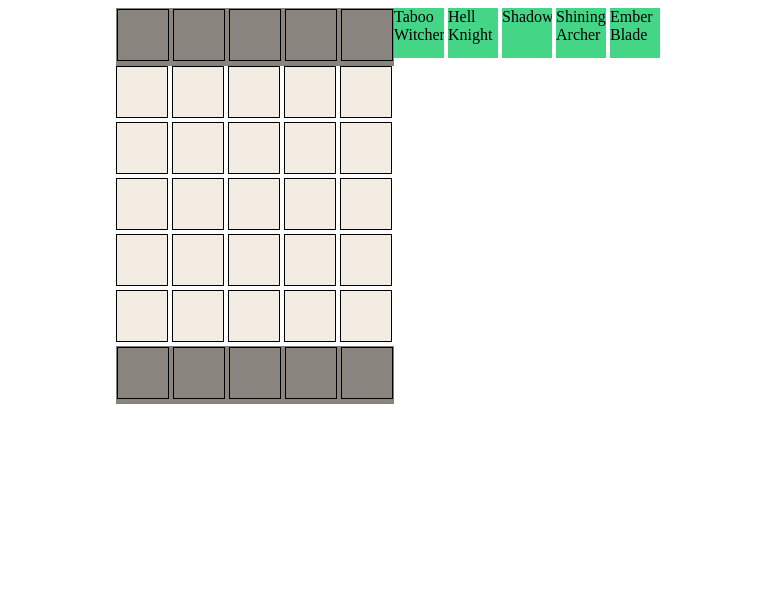
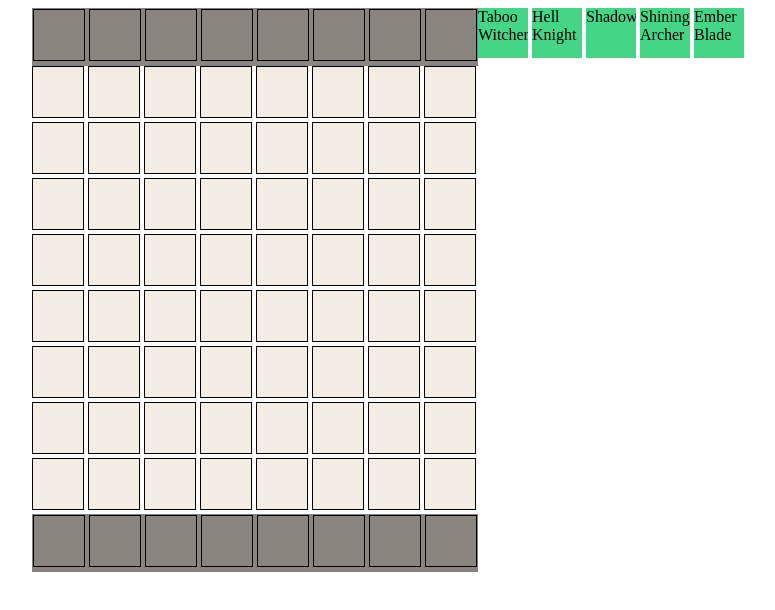
Before and after one commit to lamhuynhb779/autochess-website, a plain HTML site: page index.html in a window 1280 px wide. Shown: the whole page, without its empty margins (252-1027 px from the left). Drawn offline with Linux system fonts and the light colour scheme.

Commit message:
split files

```diff
--- a/index.html
+++ b/index.html
@@ -7,9 +7,7 @@
     <title>Autp chess</title>
     <link rel="stylesheet" href="css/common.css">
     <link rel="stylesheet" href="css/hero.css">
-
-    <script src="js/class.js"></script>
-    <script src="js/hero.js"></script>
+    <script src="js/game.js"></script>
 </head>
 <body>
     <div></div>
@@ -20,36 +18,84 @@
             <div class="waiting-box" draggable="true"></div>
             <div class="waiting-box" draggable="true"></div>
             <div class="waiting-box" draggable="true"></div>
+            <div class="waiting-box" draggable="true"></div>
+            <div class="waiting-box" draggable="true"></div>
+            <div class="waiting-box" draggable="true"></div>
         </div>
-        <div class="row">
+        <div class="row player1-board">
+            <div class="box"></div>
+            <div class="box"></div>
+            <div class="box"></div>
             <div class="box"></div>
             <div class="box"></div>
             <div class="box"></div>
             <div class="box"></div>
             <div class="box"></div>
         </div>
-        <div class="row">
+        <div class="row player1-board">
+            <div class="box"></div>
+            <div class="box"></div>
+            <div class="box"></div>
             <div class="box"></div>
             <div class="box"></div>
             <div class="box"></div>
             <div class="box"></div>
             <div class="box"></div>
         </div>
-        <div class="row">
+        <div class="row player1-board">
+            <div class="box"></div>
+            <div class="box"></div>
+            <div class="box"></div>
             <div class="box"></div>
             <div class="box"></div>
             <div class="box"></div>
             <div class="box"></div>
             <div class="box"></div>
         </div>
-        <div class="row">
+        <div class="row player1-board">
+            <div class="box"></div>
+            <div class="box"></div>
+            <div class="box"></div>
             <div class="box"></div>
             <div class="box"></div>
             <div class="box"></div>
             <div class="box"></div>
             <div class="box"></div>
         </div>
-        <div class="row">
+        <div class="row player2-board">
+            <div class="box"></div>
+            <div class="box"></div>
+            <div class="box"></div>
+            <div class="box"></div>
+            <div class="box"></div>
+            <div class="box"></div>
+            <div class="box"></div>
+            <div class="box"></div>
+        </div>
+        <div class="row player2-board">
+            <div class="box"></div>
+            <div class="box"></div>
+            <div class="box"></div>
+            <div class="box"></div>
+            <div class="box"></div>
+            <div class="box"></div>
+            <div class="box"></div>
+            <div class="box"></div>
+        </div>
+        <div class="row player2-board">
+            <div class="box"></div>
+            <div class="box"></div>
+            <div class="box"></div>
+            <div class="box"></div>
+            <div class="box"></div>
+            <div class="box"></div>
+            <div class="box"></div>
+            <div class="box"></div>
+        </div>
+        <div class="row player2-board">
+            <div class="box"></div>
+            <div class="box"></div>
+            <div class="box"></div>
             <div class="box"></div>
             <div class="box"></div>
             <div class="box"></div>
@@ -57,6 +103,9 @@
             <div class="box"></div>
         </div>
         <div class="waiting-row" id="player2-slots">
+            <div class="waiting-box"></div>
+            <div class="waiting-box"></div>
+            <div class="waiting-box"></div>
             <div class="waiting-box"></div>
             <div class="waiting-box"></div>
             <div class="waiting-box"></div>
@@ -72,6 +121,8 @@
         <div class="hero-random-box"></div>
     </div>
 
+    <script src="js/random.js"></script>
+    <script src="js/pick-hero.js"></script>
     <script src="js/process.js"></script>
 
 </body>
--- a/js/class.js
+++ /dev/null
@@ -1,14 +0,0 @@
-const classes = [
-    'Knight',
-    'Warlock',
-    'Mage',
-    'Warrior',
-    'Hunter',
-    'Assasin',
-    'Shaman',
-    'Druid',
-    'Witcher',
-    'Mech',
-    'Priest',
-    'Wizard',
-];
--- /dev/null
+++ b/js/game.js
@@ -0,0 +1,36 @@
+const classes = [
+    'Knight',
+    'Warlock',
+    'Mage',
+    'Warrior',
+    'Hunter',
+    'Assasin',
+    'Shaman',
+    'Druid',
+    'Witcher',
+    'Mech',
+    'Priest',
+    'Wizard',
+];
+
+const heroes = [
+    'Ảnh phẫn nộ', 'Taboo Witcher', 'Fallen Witcher',
+    'Frost Knight', 'Light Blade', 'Hell Knight', 'Evil Knight', 'Argali Knight', 'Avenge Knight', 'Dragon Knight', 'Cannon Granny',
+    'Sky Breaker', 'Soul Breaker', 'Egersis Ranger', 'Sky Breaker', 'Heaven Bomber', 'Ripper', 'Devastator',
+    'Defector', 'Desperate Doctor', 'Berserker', 'Fortune Teller', 'Sacred Lancer',
+    'Redaxe Chief', 'Swordman', 'Skull Hunter', 'Lava Shaman', 'Storm Shaman', 'Cave Prodigy',
+    'Tusk Champion', 'Unicorn', 'Thợ Săn rái cá', 'Werewolf', 'Poisonous Worm', 'Kiếm sĩ cáo lửa', 'Razorclaw', 'Space Walker',
+    'Orge Mage', 'Venomancer',
+    'Winter Chiropteran', 'Umbra', 'Soul Reaper', 'Thorn Predator', 'Blight Sorcerer',
+    'Shining Archer', 'Whisper Seer', 'Wind Ranger', 'Shadowcrawler', 'Shining Dragon', 'Warpwood Sage', 'Phong vũ võ giả',
+    'Shining Assasin', 'Stranger Egg', 'The Scryer',
+    'Stone Spirit', 'Water Spirit', 'Thunder Spirit', 'Linh hồn lửa', 'Dark Spirit', 'Linh hồn ánh sáng',
+    'The source', 'Flame Wizard', 'Pirate Captain', 'Tortola Elder',
+    'Soul Devourer', 'Shadow Devil', 'Doom Arbiter', 'Grimtouch', 'Rogue Guard', 'Phantom Queen',
+    'Venom', 'Frostblaze Dragon', 'Abyssal Guard', 'Abyssalcrawler', 'Siren', 'Tsunami Stalker',
+    'Lord of Sand', 'Spider Queen', 'Dwarf Sniper', 'Helicopter',
+    'Goddess of Light', 'God of War', 'Grand Herald', 'God of Thunder', 'Khan',
+    'Ghost Kid', 'Ác mộng', 'Kiếm hồn',
+    'Heaven Brew', 'Ember Blade', 'Thunder Trace', 'Jade General', 'Dualplot',
+    'Thị vệ thường ngày', 'Tư tế thường ngày', 'Gem Artisan', 'Dominator'
+];
--- a/js/hero.js
+++ b/js/hero.js
@@ -1,22 +1,17 @@
+class Hero {
+    health = 0
+    physicalDefence = 0;
+    magicDefence = 0;
+    attack = 0;
+    attackSpeed = 0.0;
+    attackRange = 0;
+    classes = [];
 
-const heroes = [
-    'Ảnh phẫn nộ', 'Taboo Witcher', 'Fallen Witcher',
-    'Frost Knight', 'Light Blade', 'Hell Knight', 'Evil Knight', 'Argali Knight', 'Avenge Knight', 'Dragon Knight', 'Cannon Granny',
-    'Sky Breaker', 'Soul Breaker', 'Egersis Ranger', 'Sky Breaker', 'Heaven Bomber', 'Ripper', 'Devastator',
-    'Defector', 'Desperate Doctor', 'Berserker', 'Fortune Teller', 'Sacred Lancer',
-    'Redaxe Chief', 'Swordman', 'Skull Hunter', 'Lava Shaman', 'Storm Shaman', 'Cave Prodigy',
-    'Tusk Champion', 'Unicorn', 'Thợ Săn rái cá', 'Werewolf', 'Poisonous Worm', 'Kiếm sĩ cáo lửa', 'Razorclaw', 'Space Walker',
-    'Orge Mage', 'Venomancer',
-    'Winter Chiropteran', 'Umbra', 'Soul Reaper', 'Thorn Predator', 'Blight Sorcerer',
-    'Shining Archer', 'Whisper Seer', 'Wind Ranger', 'Shadowcrawler', 'Shining Dragon', 'Warpwood Sage', 'Phong vũ võ giả',
-    'Shining Assasin', 'Stranger Egg', 'The Scryer',
-    'Stone Spirit', 'Water Spirit', 'Thunder Spirit', 'Linh hồn lửa', 'Dark Spirit', 'Linh hồn ánh sáng',
-    'The source', 'Flame Wizard', 'Pirate Captain', 'Tortola Elder',
-    'Soul Devourer', 'Shadow Devil', 'Doom Arbiter', 'Grimtouch', 'Rogue Guard', 'Phantom Queen',
-    'Venom', 'Frostblaze Dragon', 'Abyssal Guard', 'Abyssalcrawler', 'Siren', 'Tsunami Stalker',
-    'Lord of Sand', 'Spider Queen', 'Dwarf Sniper', 'Helicopter',
-    'Goddess of Light', 'God of War', 'Grand Herald', 'God of Thunder', 'Khan',
-    'Ghost Kid', 'Ác mộng', 'Kiếm hồn',
-    'Heaven Brew', 'Ember Blade', 'Thunder Trace', 'Jade General', 'Dualplot',
-    'Thị vệ thường ngày', 'Tư tế thường ngày', 'Gem Artisan', 'Dominator'
-];
+    constructor(name){
+
+    }
+
+    attack(){
+
+    }
+}
--- /dev/null
+++ b/js/pick-hero.js
@@ -0,0 +1,27 @@
+// Event pick hero
+var heroRandomBoxes = document.querySelectorAll(".hero-random-box");
+
+heroRandomBoxes.forEach((heroRandomBox) => {
+
+    heroRandomBox.addEventListener("click", (e) => {
+
+        var selectedRandomBox = e.target;
+
+        var selectedHero = heroRandomBox.innerHTML;
+
+        if (selectedHero != '') {
+
+            var player1Slots = document.getElementById("player1-slots").children;
+
+            for (i = 0; i < player1Slots.length; i++) {
+
+                if (player1Slots[i].innerHTML == '') {
+
+                    player1Slots[i].innerHTML = selectedHero;
+                    selectedRandomBox.innerHTML = '';
+                    break;
+                }
+            }
+        }
+    });
+});
--- a/js/process.js
+++ b/js/process.js
@@ -36,35 +36,6 @@ boxes.forEach((box) => {
     });
 });
 
-
-// Random hero
-var heroRandomBoxes = document.querySelectorAll(".hero-random-box");
-heroRandomBoxes.forEach(heroRandomBox => {
-    var random = Math.floor(Math.random() * heroes.length);
-    heroRandomBox.innerHTML = heroes[random];
-});
-
-
-// Event pick hero
-var heroRandomBoxes = document.querySelectorAll(".hero-random-box");
-heroRandomBoxes.forEach((heroRandomBox) => {
-    heroRandomBox.addEventListener("click", (e) => {
-        var selectedRandomBox = e.target;
-        var selectedHero = heroRandomBox.innerHTML;
-        if (selectedHero != '') {
-            var player1Slots = document.getElementById("player1-slots").children;
-            for (i = 0; i < player1Slots.length; i++) {
-                if (player1Slots[i].innerHTML == '') {
-                    player1Slots[i].innerHTML = selectedHero;
-                    selectedRandomBox.innerHTML = '';
-                    break;
-                }
-            }
-        }
-
-    });
-});
-
 // select the item element
 const item = document.querySelector('.waiting-box');
 
--- /dev/null
+++ b/js/random.js
@@ -0,0 +1,10 @@
+// Random heroes each matches
+var heroRandomBoxes = document.querySelectorAll(".hero-random-box");
+
+heroRandomBoxes.forEach(heroRandomBox => {
+
+    var random = Math.floor(Math.random() * heroes.length);
+
+    heroRandomBox.innerHTML = heroes[random];
+
+});
```
